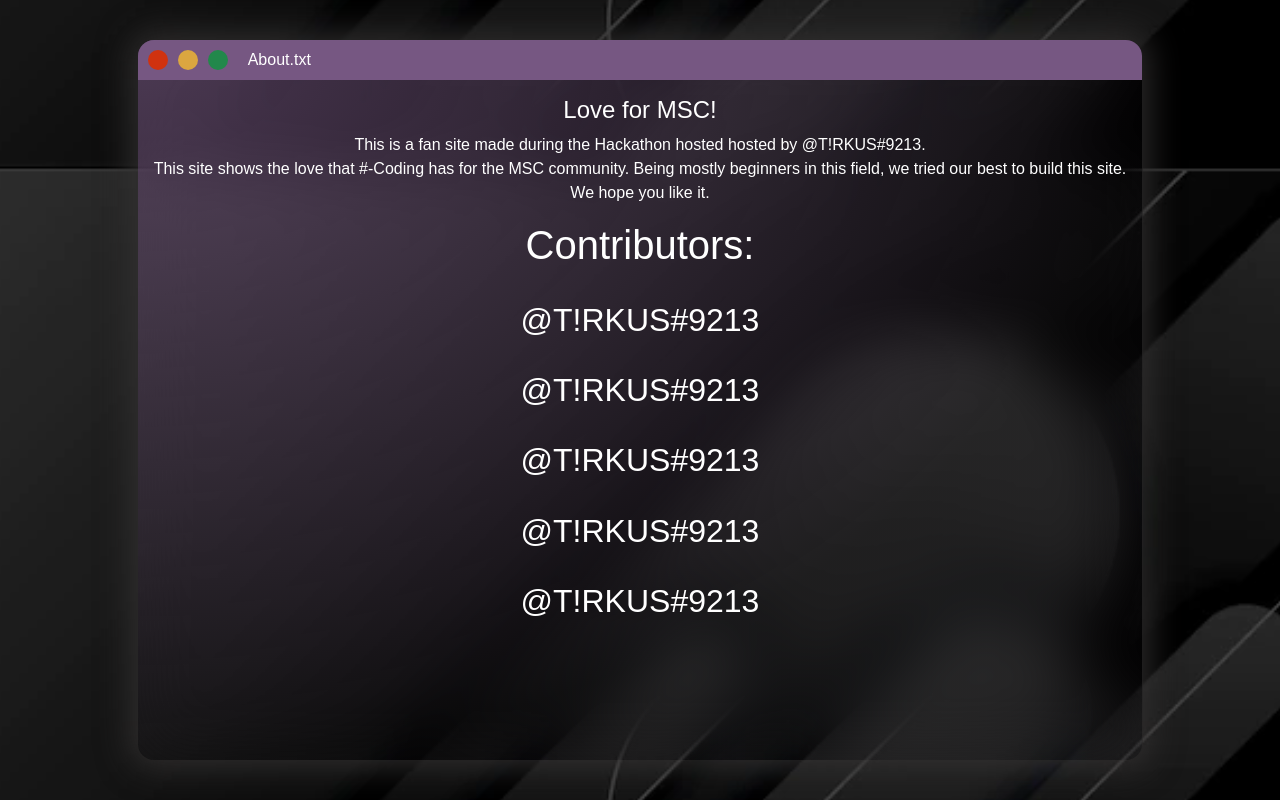
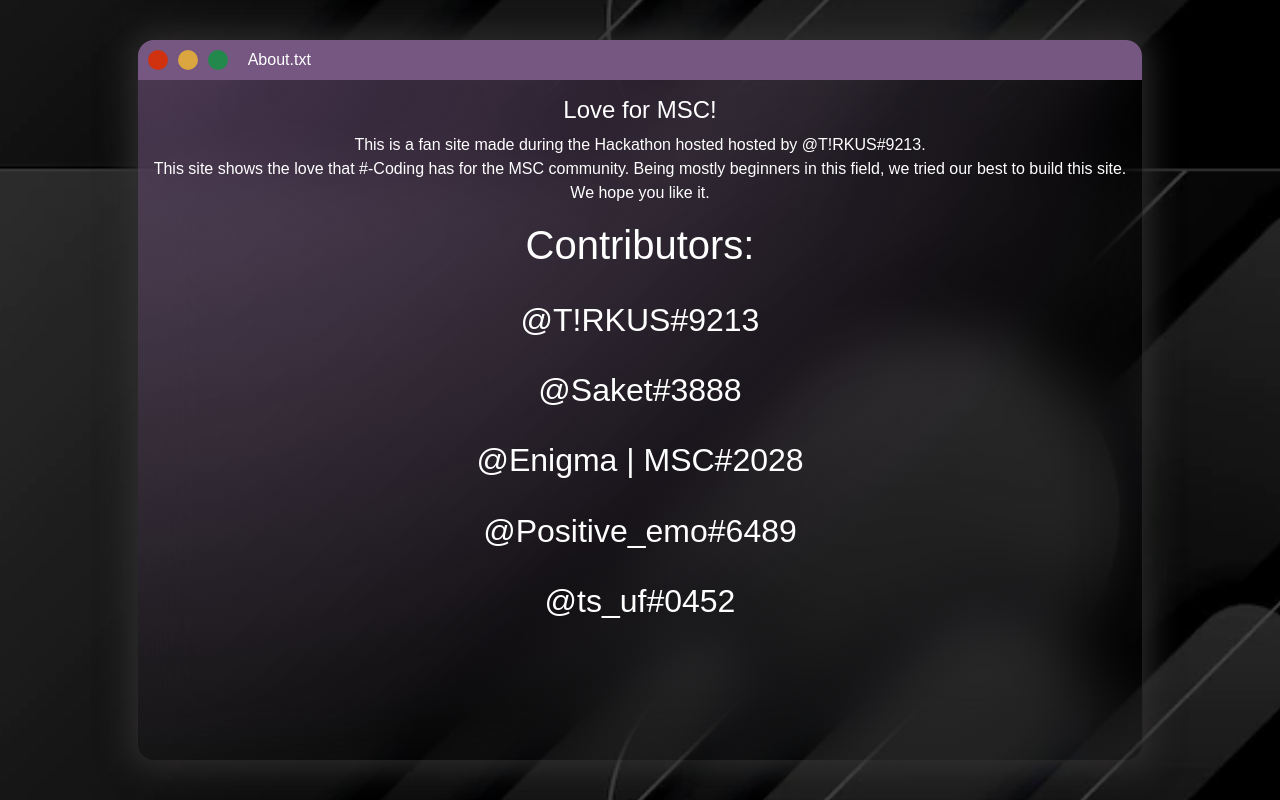
Before and after one commit to SukritSethi/MSC-Fan-site, a plain HTML site: page MSC Website/index.html in a window 1280 px wide. Shown: the part 1429-2229 px from the top of the page. Drawn offline with nearby package versions, Linux system fonts and the light colour scheme; a web font is replaced by a local one.

Commit message:
Update index.html

```diff
--- a/MSC Website/index.html
+++ b/MSC Website/index.html
@@ -87,10 +87,10 @@
                   <h1>Contributors:</h1>
                   <br>
                   <h2>@T!RKUS#9213</h2><br>
-                  <h2>@T!RKUS#9213</h2><br>
-                  <h2>@T!RKUS#9213</h2><br>
-                  <h2>@T!RKUS#9213</h2><br>
-                  <h2>@T!RKUS#9213</h2><br>
+                  <h2>@Saket#3888</h2><br>
+                  <h2>@Enigma | MSC#2028</h2><br>
+                  <h2>@Positive_emo#6489</h2><br>
+                  <h2>@ts_uf#0452</h2><br>
                   </p>
               </div>
           </div>
```
